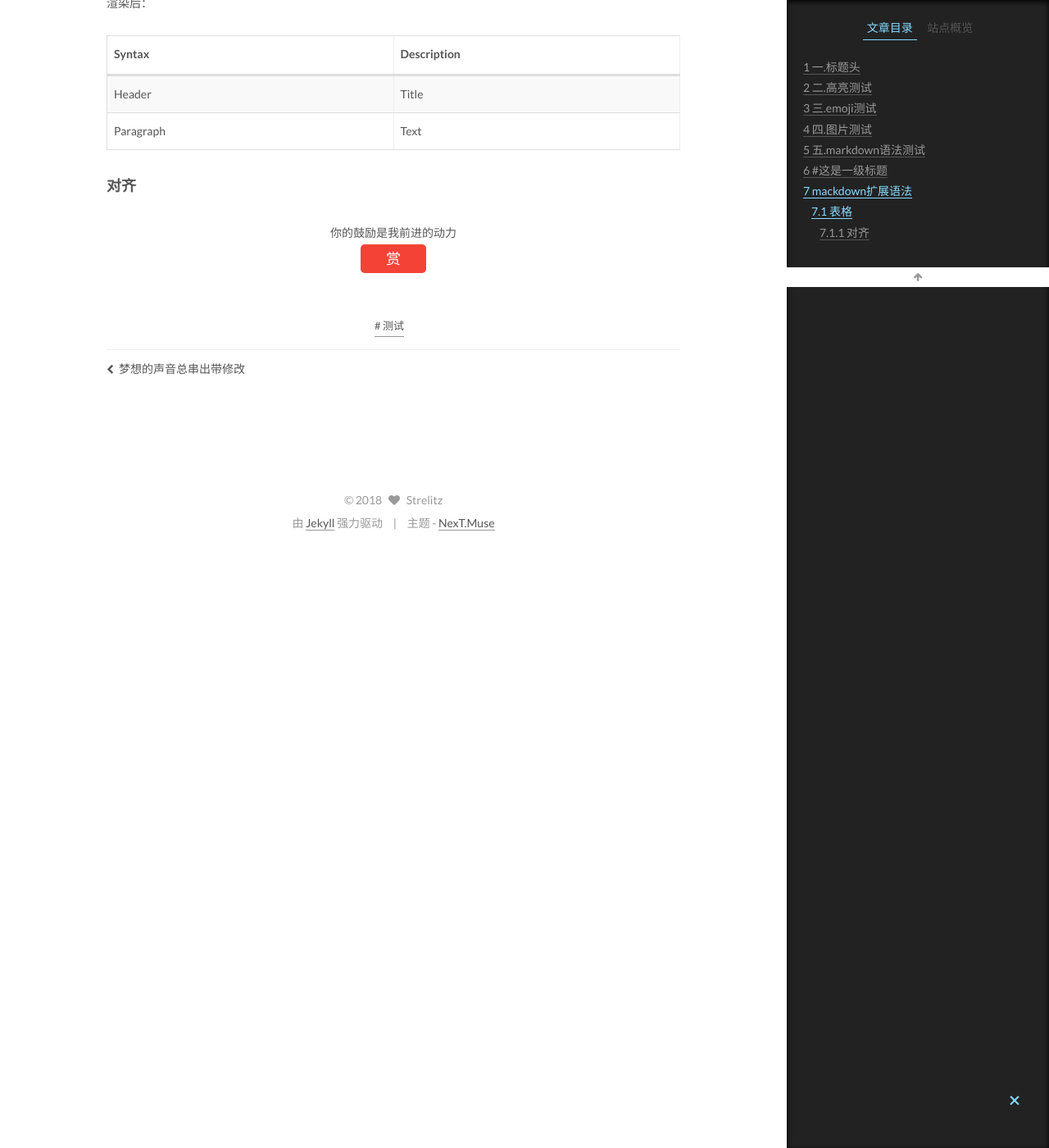
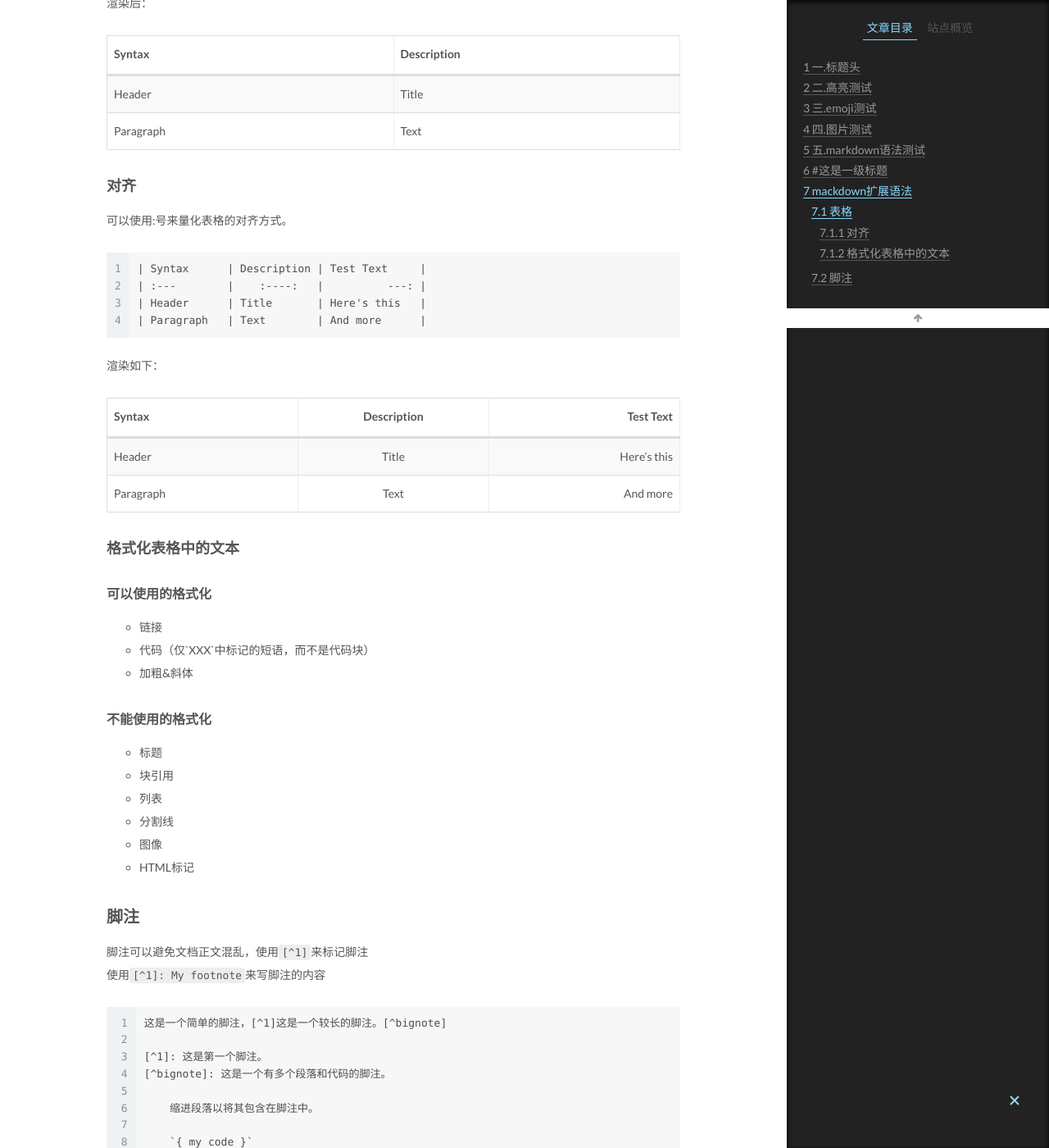
Before and after one commit to tangxuannnnn/strelitz.github.io, a Jekyll site: the page built from _posts/2018-10-30-all-test.md, in a window 1280 px wide and 1400 px high, scrolled down 13288 px. Shown: the whole window at 82% size. Built offline with Jekyll 4.4.1, drawn with Linux system fonts in a browser that asks for light colours; emoji names are drawn with the system emoji font; some of the changed text lies outside the part shown.

Commit message:
Update _posts/2018-10-30-all-test.md

````diff
--- a/_posts/2018-10-30-all-test.md
+++ b/_posts/2018-10-30-all-test.md
@@ -438,7 +438,7 @@ markdown语法参见<https://www.markdownguide.org/basic-syntax/#images>
 | Header      | Title       |
 | Paragraph   | Text        |
 
-单元格宽度可以变化，如下所示：
+连字符长度可以变化，但是没什么用，如下所示：
 ```
 | Syntax | Description |
 | --- | ----------- |
@@ -453,3 +453,59 @@ markdown语法参见<https://www.markdownguide.org/basic-syntax/#images>
 | Paragraph | Text |
 
 ### 对齐
+可以使用:号来量化表格的对齐方式。
+```
+| Syntax      | Description | Test Text     |
+| :---        |    :----:   |          ---: |
+| Header      | Title       | Here's this   |
+| Paragraph   | Text        | And more      |
+```
+渲染如下：
+
+| Syntax      | Description | Test Text     |
+| :---        |    :----:   |          ---: |
+| Header      | Title       | Here's this   |
+| Paragraph   | Text        | And more      |
+
+### 格式化表格中的文本
+#### 可以使用的格式化
+* 链接
+* 代码（仅\`XXX\`中标记的短语，而不是代码块）
+* 加粗&斜体
+
+#### 不能使用的格式化
+
+* 标题
+* 块引用
+* 列表
+* 分割线
+* 图像
+* HTML标记
+
+## 脚注
+脚注可以避免文档正文混乱，使用``[^1]``来标记脚注
+使用``[^1]: My footnote``来写脚注的内容
+
+```
+这是一个简单的脚注，[^1]这是一个较长的脚注。[^bignote]
+
+[^1]: 这是第一个脚注。
+[^bignote]: 这是一个有多个段落和代码的脚注。
+
+    缩进段落以将其包含在脚注中。
+
+    `{ my code }`
+
+    添加任意数量的段落。
+```
+
+这是一个简单的脚注，[^1]这是一个较长的脚注。[^bignote]
+
+[^1]: 这是第一个脚注。
+[^bignote]: 这是一个有多个段落和代码的脚注。
+
+  缩进段落以将其包含在脚注中。
+
+   `{ my code }`
+
+  添加任意数量的段落。
````
